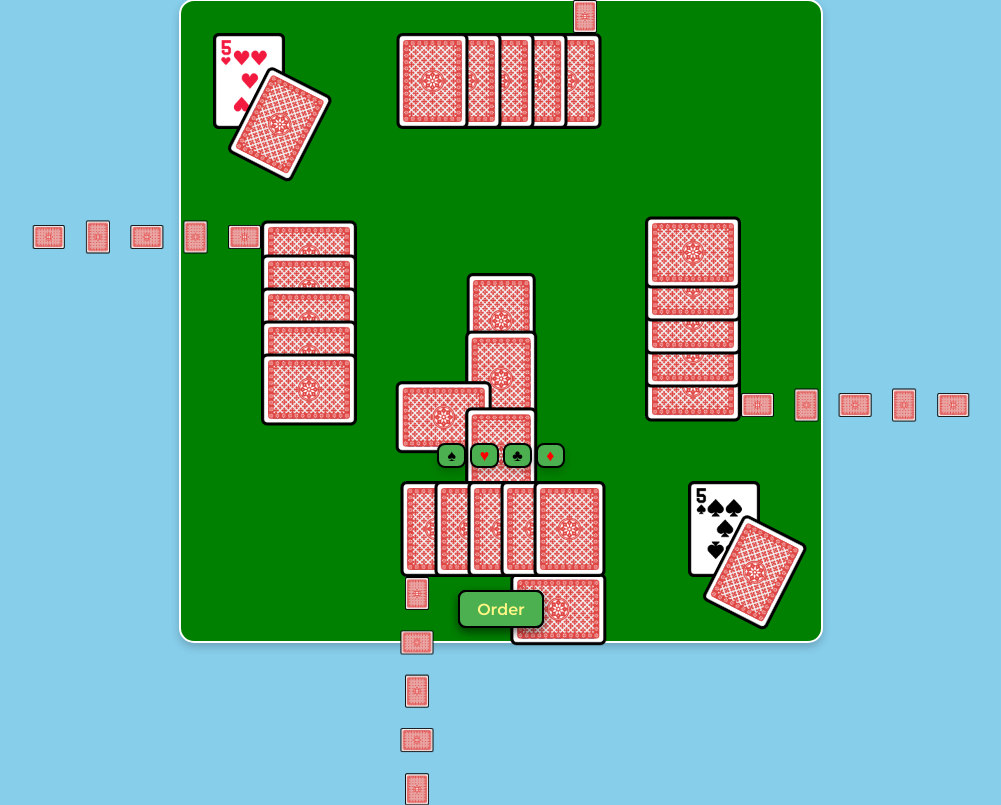
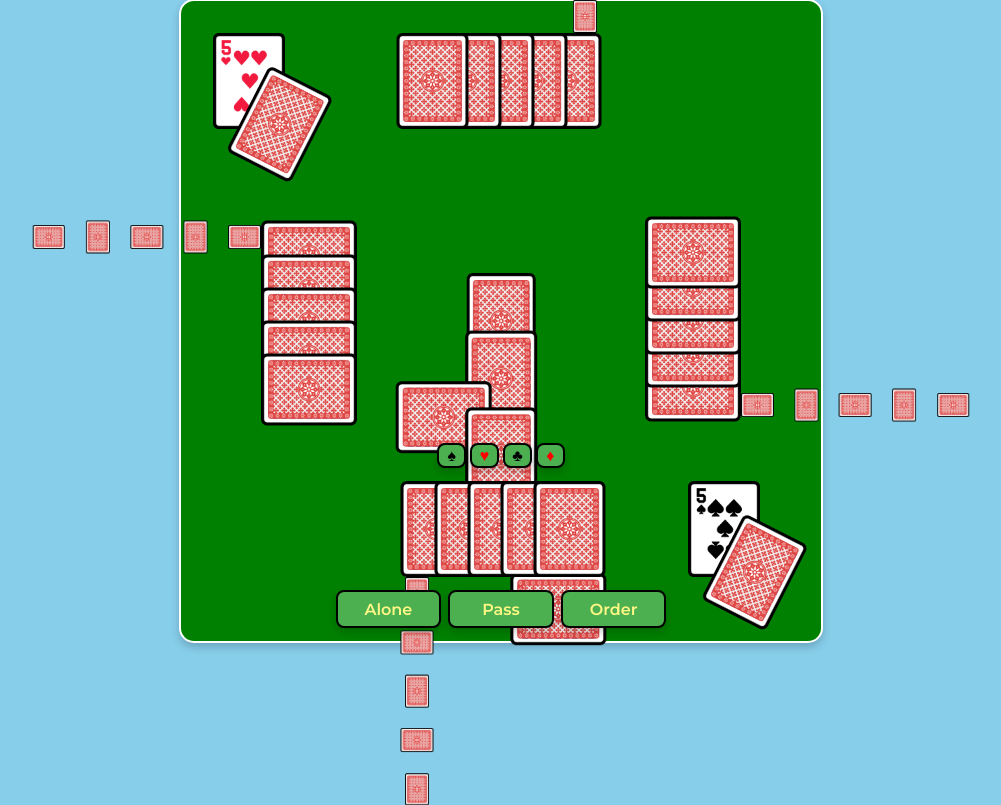
Before and after one commit to Thaerious/euchre_app, a Flask app: template app/templates/game.html in a window 1280 px wide. Shown: the part 79-884 px from the top of the page, without its empty margins (139-1140 px from the left). Run offline with Flask 3, Linux system fonts and the light colour scheme; the template is opened without the code that fills it, so the values that code supplies are empty; some libraries are stand-ins or nearby versions.

Commit message:
fixed action button layout

```diff
--- a/app/static/css/view.css
+++ b/app/static/css/view.css
@@ -257,15 +257,15 @@ body {
   display: flex;
   justify-content: center;
   height: 6%;
-  width: 45%;
+  width: 55%;
   bottom: 2%;
   left: 50%;
   transform: translateX(-50%);
 }
-#action_container > .action_button {
-  position: absolute;
+#action_container .action_button {
   width: 30%;
   height: 100%;
+  margin: 0 1% 0 1%;
 }
 
 /*# sourceMappingURL=view.css.map */
--- a/app/static/sass/view.scss
+++ b/app/static/sass/view.scss
@@ -313,14 +313,14 @@ body {
 
     // background-color: pink;
     height: 6%;
-    width: 45%;
+    width: 55%;
     bottom: 2%;
     left: 50%;
     transform: translateX(-50%);
 
-    >.action_button {
-        position: absolute;
+    .action_button {
         width: 30%;
         height: 100%;
+        margin: 0 1% 0 1%;
     }
 }
```
Also changed, not shown: app/static/js/gameview.js (+22 -21 lines).
